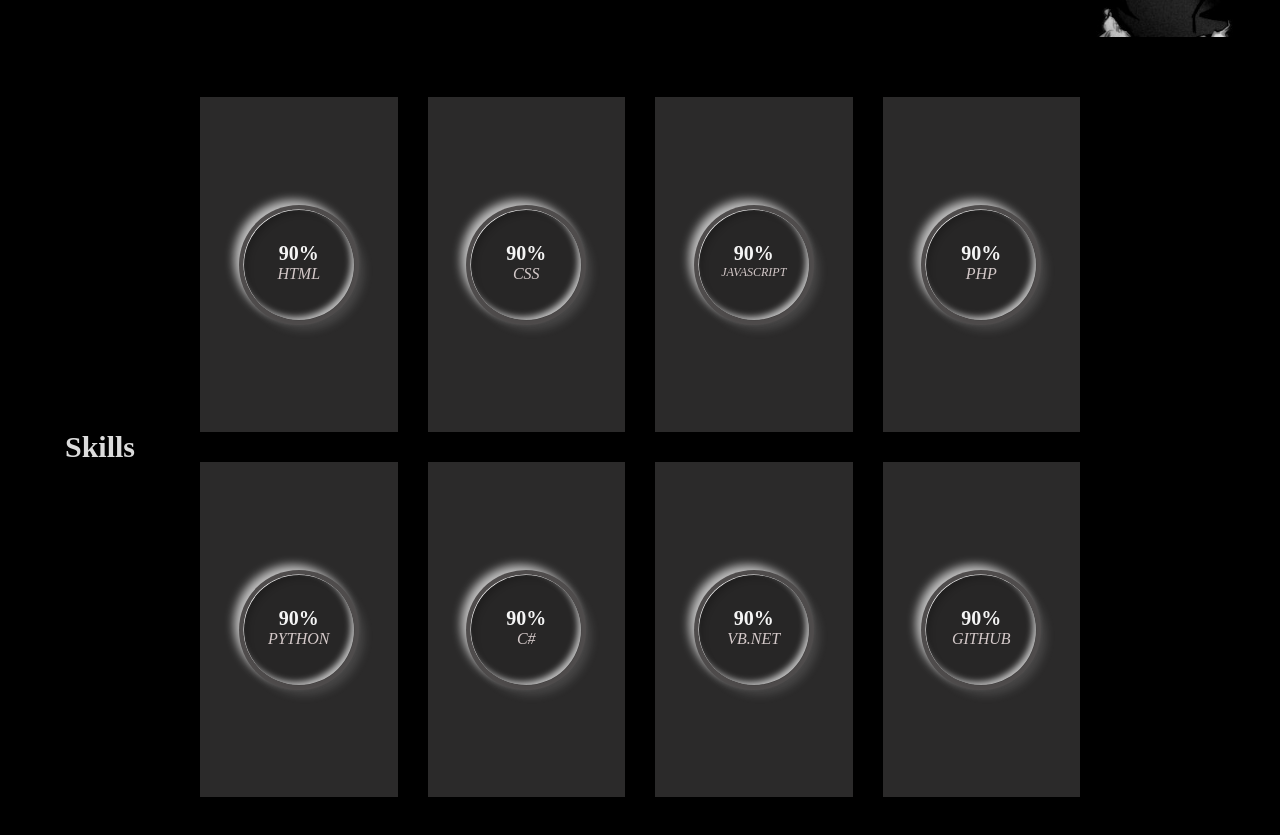
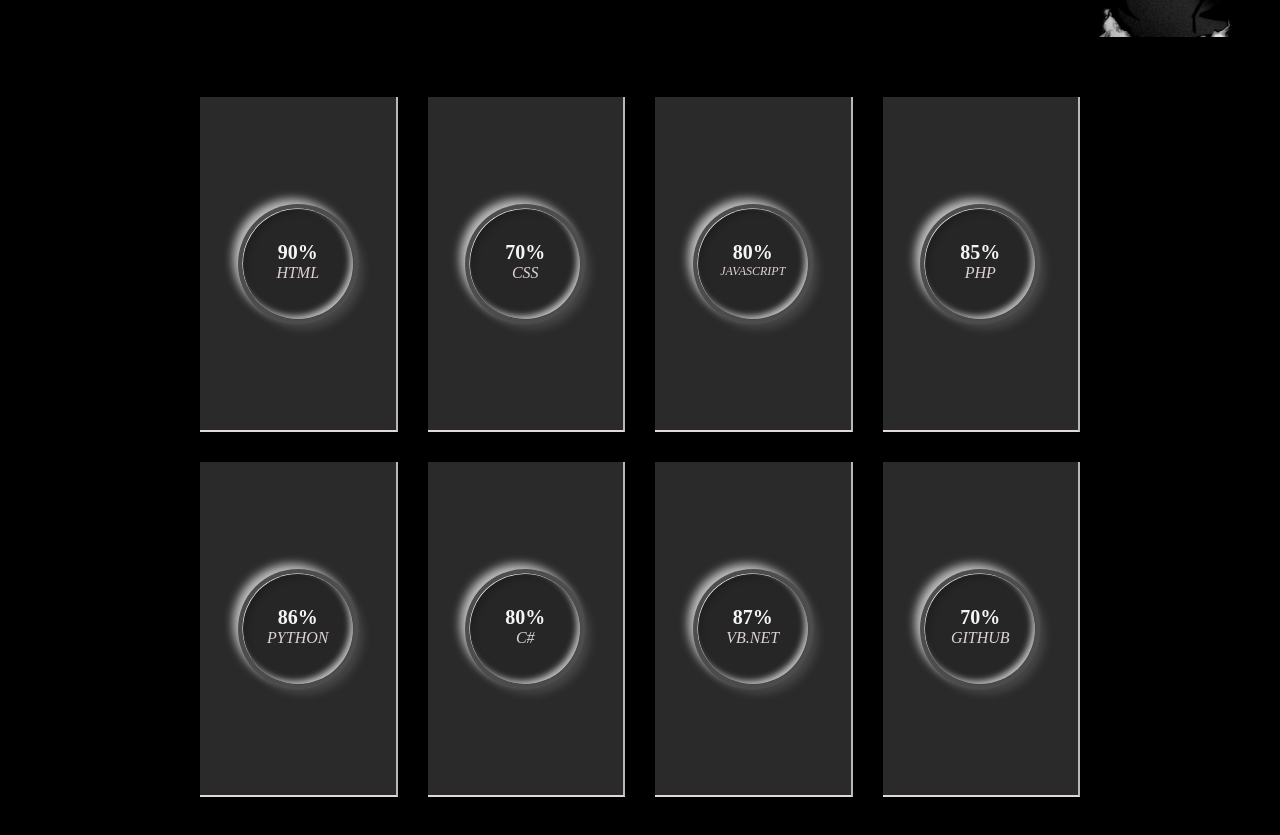
Before and after one commit to Pedrick16/MyPortfolio, a plain HTML site: page index.html in a window 1280 px wide. Shown: the part 763-1598 px from the top of the page. Drawn offline with Linux system fonts and the light colour scheme.

Commit message:
added code

```diff
--- a/index.html
+++ b/index.html
@@ -64,8 +64,6 @@
                 <div class="percent-skill">
 
                     <div class="inner">
-
-
                         <div class="number">
                             <i>90%</i>
                         </div>
@@ -91,7 +89,7 @@
                 <div class="percent-skill">
                     <div class="inner">
                         <div class="number">
-                            <i>90%</i>
+                            <i>70%</i>
                         </div>
                         <div class="name-skill">
                             <i>CSS</i>
@@ -109,7 +107,7 @@
                 <div class="percent-skill">
                     <div class="inner">
                         <div class="number">
-                            <i>90%</i>
+                            <i>80%</i>
                         </div>
                         <div class="name-skill">
                             <i style="font-size: 12px;">JAVASCRIPT</i>
@@ -128,7 +126,7 @@
                 <div class="percent-skill">
                     <div class="inner">
                         <div class="number">
-                            <i>90%</i>
+                            <i>85%</i>
                         </div>
                         <div class="name-skill">
                             <i>PHP</i>
@@ -147,7 +145,7 @@
                 <div class="percent-skill">
                     <div class="inner">
                         <div class="number">
-                            <i>90%</i>
+                            <i>86%</i>
                         </div>
                         <div class="name-skill">
                             <i >PYTHON</i>
@@ -166,7 +164,7 @@
                 <div class="percent-skill">
                     <div class="inner">
                         <div class="number">
-                            <i>90%</i>
+                            <i>80%</i>
                         </div>
                         <div class="name-skill">
                             <i>C#</i>
@@ -187,7 +185,7 @@
                 <div class="percent-skill">
                     <div class="inner">
                         <div class="number">
-                            <i>90%</i>
+                            <i>87%</i>
                         </div>
                         <div class="name-skill">
                             <i>VB.NET</i>
@@ -205,7 +203,7 @@
                 <div class="percent-skill">
                     <div class="inner">
                         <div class="number">
-                            <i>90%</i>
+                            <i>70%</i>
                         </div>
                         <div class="name-skill">
                             <i>GITHUB</i>
@@ -217,13 +215,20 @@
                 </div>
             </div>
         </div>
-        <div class="logo">
-            <i>Skills</i>
-        </div>
 
         <!-- <div class="fotter-info">
             <p>Lorem, ipsum dolor sit amet consectetur adipisicing elit. Consequatur explicabo exercitationem iure quod. Quasi dignissimos aliquam impedit necessitatibus, eos error assumenda in iusto, aut ab optio ea ipsum perferendis voluptates.</p>
         </div> -->
+<!--
+        <svg xmins="http://www.w3.org/2000/svg" version="1.1" width="70px" height="70px">
+            <defs>
+                <linearGradient id="GradientColor">
+                    <stop offset="0%" stop-color="#e91e63" />
+                    <stop offset="100%" stop-color="#673ab7" />
+                </linearGradient>
+            </defs>
+            <circle cx="80" r="80" r="70" stroke-linecap="round" />
+        </svg> -->
 
 
     </div>
--- a/styles/skills.scss
+++ b/styles/skills.scss
@@ -46,8 +46,8 @@
             background-color:rgb(43, 42, 42);
 
             border: none; /* Reset all borders */
-            // border-right: 2px solid      rgb(188, 183, 183); /* Right border */
-            // border-bottom: 2px solid rgb(225, 216, 216); /* Bottom border */
+            border-right: 2px solid      rgb(188, 183, 183); /* Right border */
+            border-bottom: 2px solid rgb(225, 216, 216); /* Bottom border */
 
             display: grid;
             place-items: center;
@@ -118,11 +118,6 @@
 
                     }
 
-                    .name-skill{
-                        i{
-                            color: rgb(212, 201, 201);
-                        }
-                    }
 
                     .name-skill{
 
@@ -130,6 +125,10 @@
                         display: grid;
                         align-items: start;
                         justify-items: center;
+
+                        i{
+                            color: rgb(222, 210, 210);
+                        }
 
 
                     }
```
Also changed, not shown: styles/skills.css, 1 other file.
